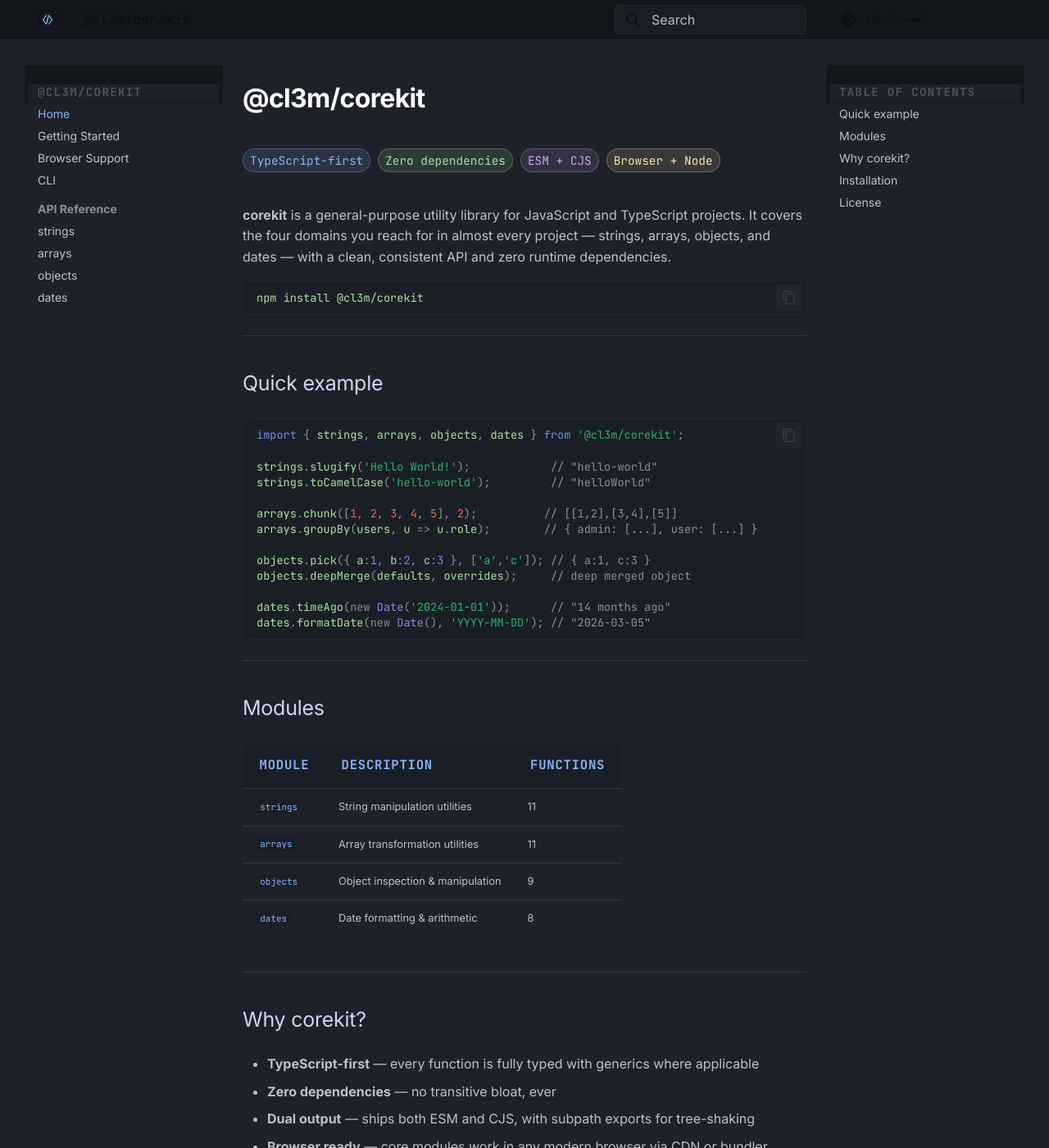
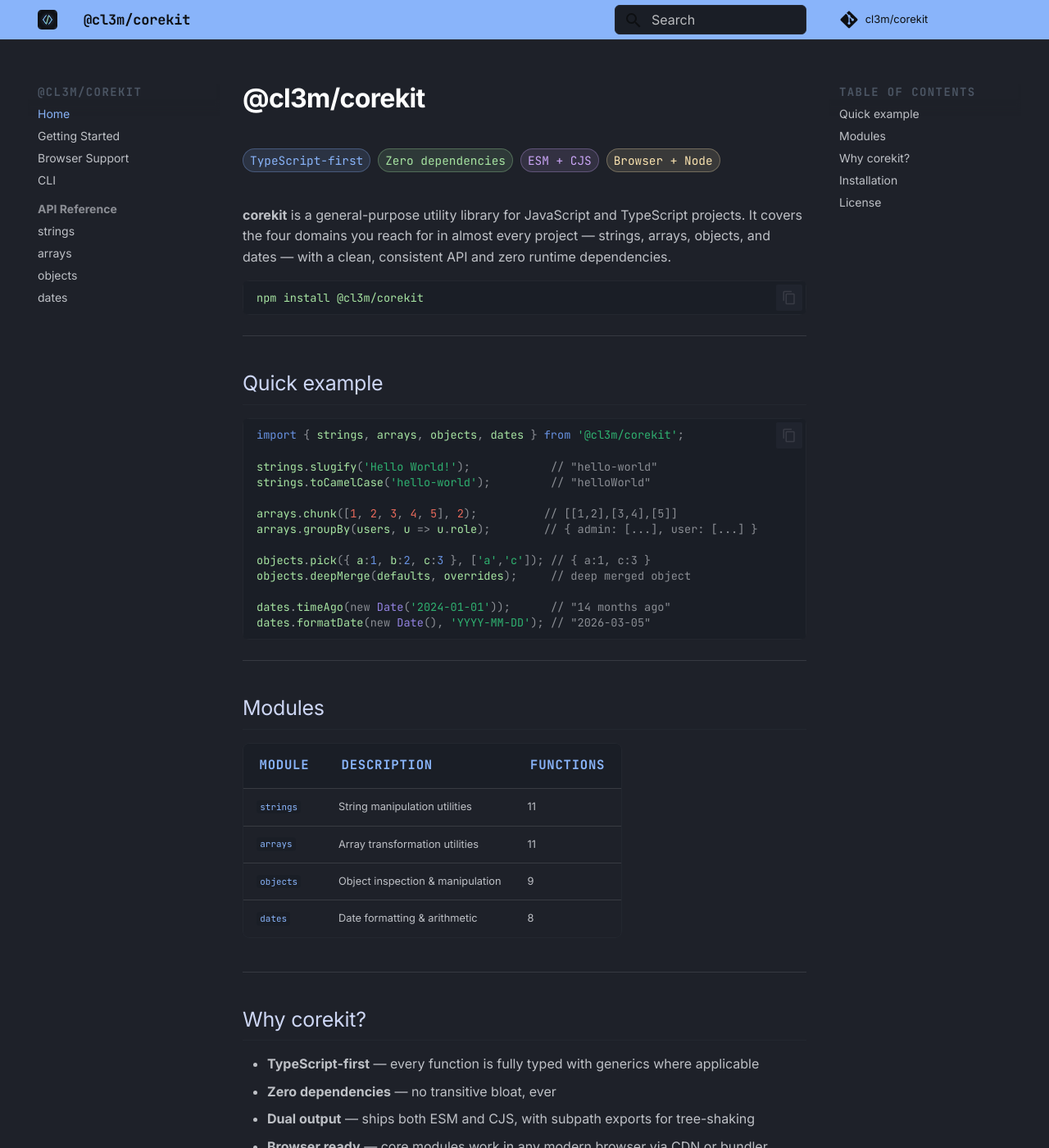
Before and after one commit to clemdevlin/docs-corekit, an MkDocs documentation site: the page built from docs/index.md, in a window 1280 px wide and 1400 px high. Shown: the whole window at 82% size. Built offline with MkDocs 1.6.1 and Material for MkDocs 9.7.7, drawn with Linux system fonts in a browser that asks for light colours; comment, search, counter and statistics services are not loaded.

Commit message:
update ui

```diff
--- a/docs/stylesheets/extra.css
+++ b/docs/stylesheets/extra.css
@@ -16,7 +16,7 @@
 
 /* Header */
 .md-header {
-  background-color: #13161b;
+  background-color: var(--md-primary-fg-color);
   border-bottom: 1px solid #23272f;
   box-shadow: none;
 }
@@ -28,9 +28,9 @@
 }
 
 /* Sidebar */
-.md-sidebar {
+/* .md-sidebar {
   background-color: #13161b;
-}
+} */
 
 .md-nav__title {
   font-family: 'JetBrains Mono', monospace;
--- a/mkdocs.yml
+++ b/mkdocs.yml
@@ -1,6 +1,6 @@
 site_name: "@cl3m/corekit"
 site_description: A TypeScript-first general-purpose utility library for strings, arrays, objects, and dates.
-site_url: https://corekit.netlify.app
+site_url: https://corekitdocs.netlify.app
 repo_url: https://github.com/clemdevlin/corekit
 repo_name: cl3m/corekit
 edit_uri: ""
```
